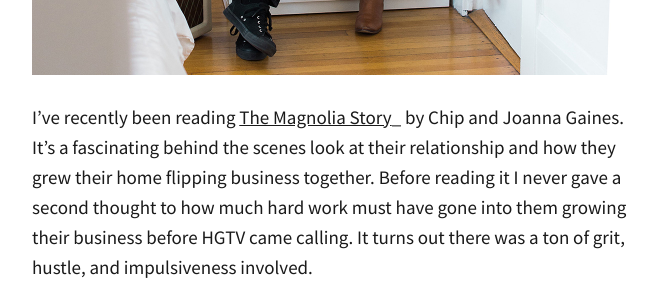
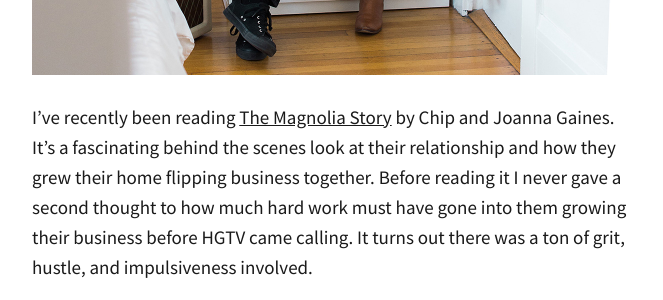
Before and after one commit to totiffany/totiffany.github.io, a Jekyll site: the page built from _posts/2018-05-17-Energy.md, in a window 1280 px wide and 900 px high, scrolled down 707 px. Shown: the part 155-455 px from the top of the window, without its empty margins (308-971 px from the left). Built offline with Jekyll 4.4.1, drawn with Linux system fonts in a browser that asks for light colours; our own code applies the rules of GitHub Pages for plain Markdown files; comment, search, counter and statistics services are not loaded.

```diff
--- a/_posts/2018-05-17-Energy.md
+++ b/_posts/2018-05-17-Energy.md
@@ -12,7 +12,7 @@ image: Tiffany-Brian.jpg
 ---
 ![Tiffany-Brian.jpg]({{site.baseurl}}/img/Tiffany-Brian.jpg)
 
-I've recently been reading [The Magnolia Story](https://www.amazon.com/gp/product/0718079183/ref=as_li_tl?ie=UTF8&camp=1789&creative=9325&creativeASIN=0718079183&linkCode=as2&tag=redletterda04-20&linkId=799b8da5fe9cf3cffc77c6df69b85cd4)_ by Chip and Joanna Gaines. It's a fascinating behind the scenes look at their relationship and how they grew their home flipping business together. Before reading it I never gave a second thought to how much hard work must have gone into them growing their business before HGTV came calling. It turns out there was a ton of grit, hustle, and impulsiveness involved.
+I've recently been reading [The Magnolia Story](https://www.amazon.com/gp/product/0718079183/ref=as_li_tl?ie=UTF8&camp=1789&creative=9325&creativeASIN=0718079183&linkCode=as2&tag=redletterda04-20&linkId=799b8da5fe9cf3cffc77c6df69b85cd4) by Chip and Joanna Gaines. It's a fascinating behind the scenes look at their relationship and how they grew their home flipping business together. Before reading it I never gave a second thought to how much hard work must have gone into them growing their business before HGTV came calling. It turns out there was a ton of grit, hustle, and impulsiveness involved.
 
 I think one of the big reasons the world has fallen in love with Chip and Joanna is seeing how well they work together as a couple on the show. You can tell they are different, but they always seem to work things out. And they just enjoy being together. There was one passage in the book about this that stood out to me. This is Joanna speaking.
 
```
